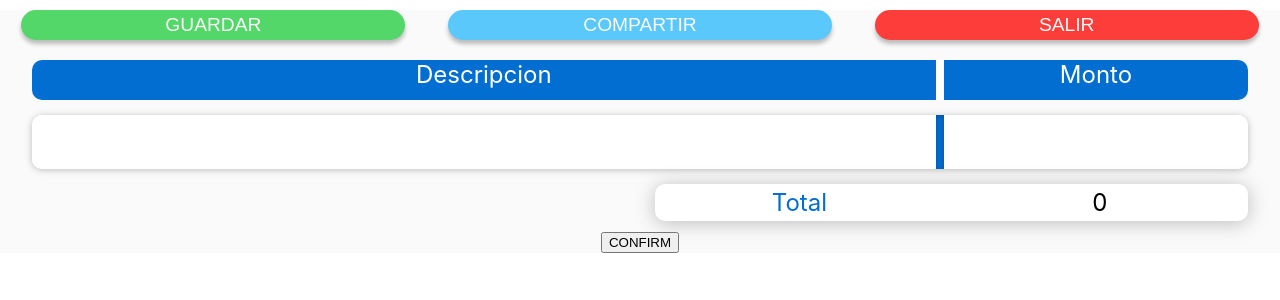
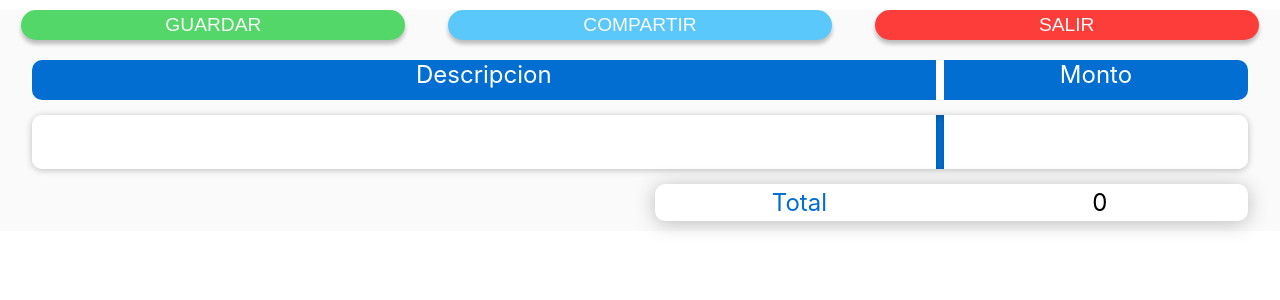
Before and after one commit to moctezumadaniel/MDTickets, a React (Create React App) app: page / in a window 1280 px wide. Shown: the top 300 px of the page. Built offline with nearby package versions, Linux system fonts and the light colour scheme.

Commit message:
usage of edit status to render confirm edition button

```diff
--- a/src/ConfirmEdit.js
+++ b/src/ConfirmEdit.js
@@ -1,12 +1,16 @@
 import './ConfirmEdit.css'
+import { useSelector } from 'react-redux'
+
+
 function ConfirmEditing (){
+    const editStatus = useSelector(state=>state.rootReducers)
     return(
         <div>
-            {
+            {editStatus ?
             <div>
             <button>CONFIRM</button>
             </div>
-            }
+            :""}
 
         </div>
     );
```
